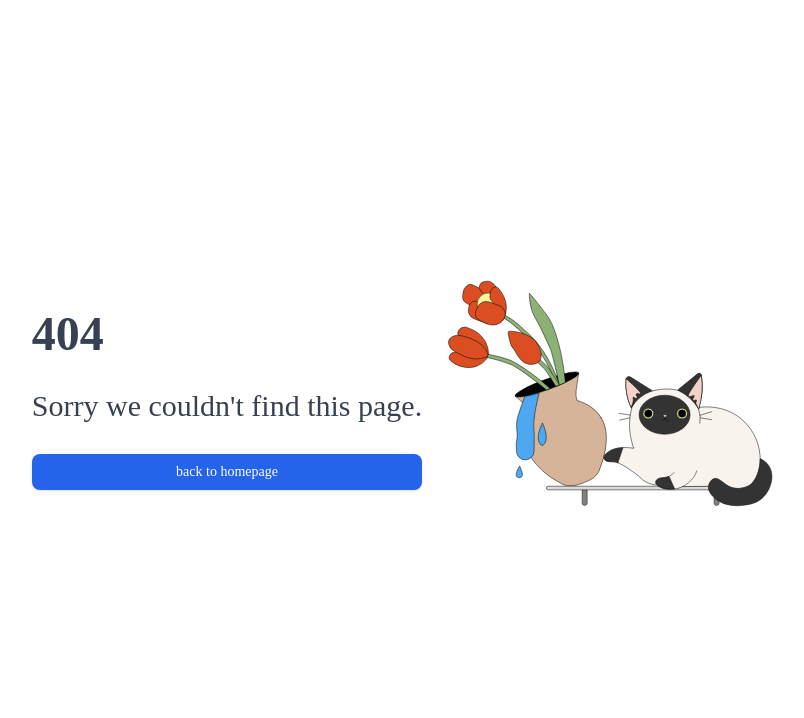
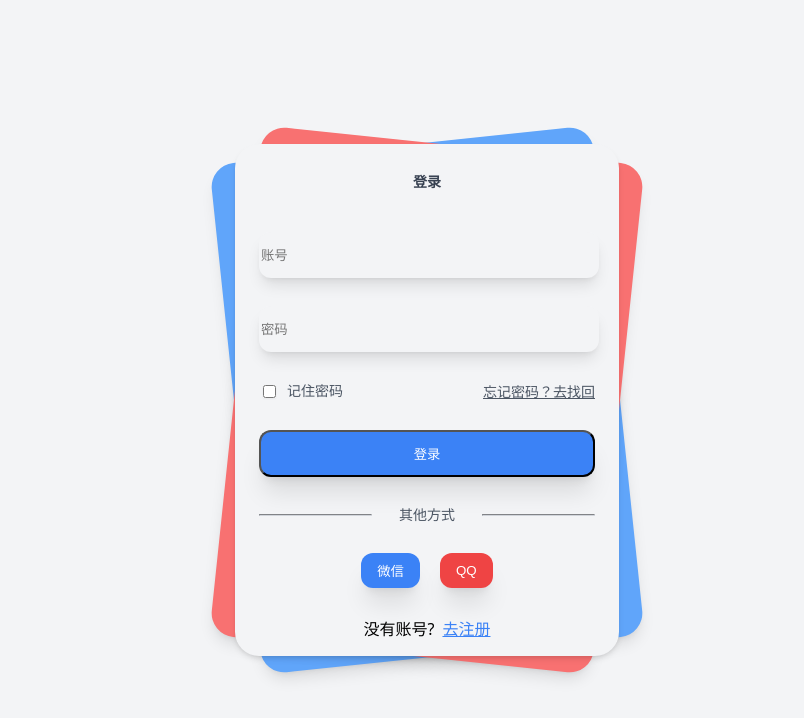
Before and after one commit to BinBinBiangBiang/AiBlog, a Next.js app in the folder ai-blog/: page /login in a window 1280 px wide. Before the commit this address had no page. Shown: the top 718 px of the page, without its empty margins (213-1017 px from the left). Built offline with nearby package versions, Linux system fonts and the light colour scheme.

Commit message:
feat(*): 登录页面

```diff
--- /dev/null
+++ b/ai-blog/src/app/login/page.tsx
@@ -0,0 +1,106 @@
+'use client';
+import React from 'react';
+
+export default function Login() {
+  return (
+    <div className="font-sans">
+      <div className="relative min-h-screen flex flex-col sm:justify-center items-center bg-gray-100">
+        <div className="relative sm:max-w-sm w-full">
+          <div className="card bg-blue-400 shadow-lg w-full h-full rounded-3xl absolute transform -rotate-6"></div>
+          <div className="card bg-red-400 shadow-lg w-full h-full rounded-3xl absolute transform rotate-6"></div>
+          <div className="relative w-full rounded-3xl bg-gray-100 shadow-md">
+            <div className=" px-6 py-4">
+              <label
+                htmlFor=""
+                className="block mt-3 text-sm text-gray-700 text-center font-semibold"
+              >
+                登录
+              </label>
+              <form method="#" action="#" className="mt-10">
+                <div>
+                  <input
+                    type="email"
+                    placeholder="账号"
+                    className="mt-1 block w-full border-none bg-gray-100 h-11 rounded-xl shadow-lg hover:bg-blue-100 focus:bg-blue-100 focus:ring-0"
+                  />
+                </div>
+
+                <div className="mt-7">
+                  <input
+                    type="password"
+                    placeholder="密码"
+                    className="mt-1 block w-full border-none bg-gray-100 h-11 rounded-xl shadow-lg hover:bg-blue-100 focus:bg-blue-100 focus:ring-0"
+                  />
+                </div>
+
+                <div className="mt-7 flex">
+                  <label
+                    htmlFor="remember_me"
+                    className="inline-flex items-center w-full cursor-pointer"
+                  >
+                    <input
+                      id="remember_me"
+                      type="checkbox"
+                      className="rounded border-gray-300 text-indigo-600 shadow-sm focus:border-indigo-300 focus:ring focus:ring-indigo-200 focus:ring-opacity-50"
+                      name="remember"
+                    />
+                    <span className="ml-2 text-sm text-gray-600">记住密码</span>
+                  </label>
+
+                  <div className="w-full text-right">
+                    <a className="underline text-sm text-gray-600 hover:text-gray-900" href="#">
+                      忘记密码？去找回
+                    </a>
+                  </div>
+                </div>
+
+                <div className="mt-7">
+                  <button
+                    type="submit"
+                    className="bg-blue-500 w-full py-3 rounded-xl text-white shadow-xl hover:shadow-inner focus:outline-none transition duration-500 ease-in-out transform hover:-translate-x hover:scale-105"
+                  >
+                    登录
+                  </button>
+                </div>
+
+                <div className="flex mt-7 items-center text-center">
+                  <hr className="border-gray-300 border-1 w-full rounded-md" />
+                  <label className="block font-medium text-sm text-gray-600 w-full">其他方式</label>
+                  <hr className="border-gray-300 border-1 w-full rounded-md" />
+                </div>
+
+                <div className="flex mt-7 justify-center w-full">
+                  <button
+                    type="button"
+                    className="mr-5 bg-blue-500 border-none px-4 py-2 rounded-xl cursor-pointer text-white shadow-xl hover:shadow-inner transition duration-500 ease-in-out transform hover:-translate-x hover:scale-105"
+                  >
+                    微信
+                  </button>
+
+                  <button
+                    type="button"
+                    className="bg-red-500 border-none px-4 py-2 rounded-xl cursor-pointer text-white shadow-xl hover:shadow-inner transition duration-500 ease-in-out transform hover:-translate-x hover:scale-105"
+                  >
+                    QQ
+                  </button>
+                </div>
+
+                <div className="mt-7">
+                  <div className="flex justify-center items-center">
+                    <label className="mr-2">没有账号?</label>
+                    <a
+                      href="#"
+                      className="text-blue-500 transition duration-500 ease-in-out transform hover:-translate-x hover:scale-105"
+                    >
+                      去注册
+                    </a>
+                  </div>
+                </div>
+              </form>
+            </div>
+          </div>
+        </div>
+      </div>
+    </div>
+  );
+}
```
